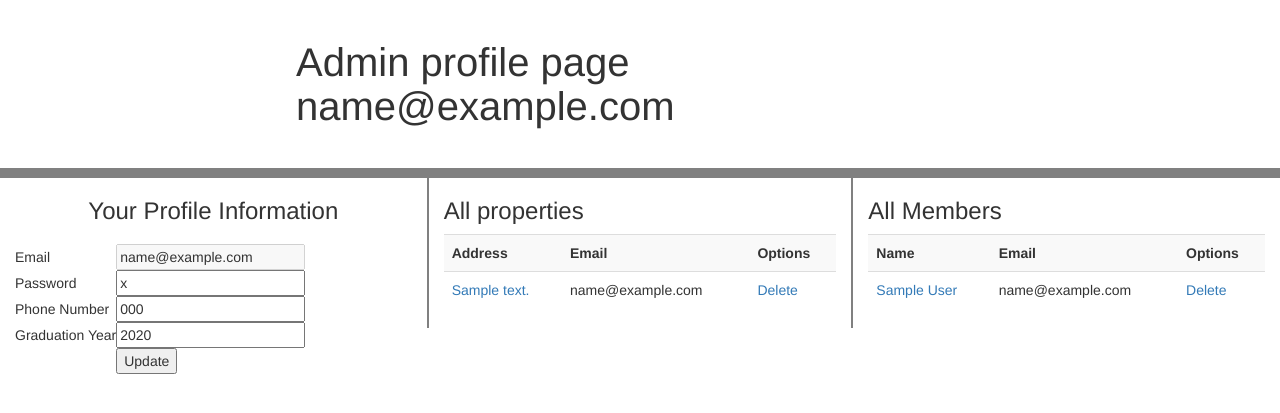
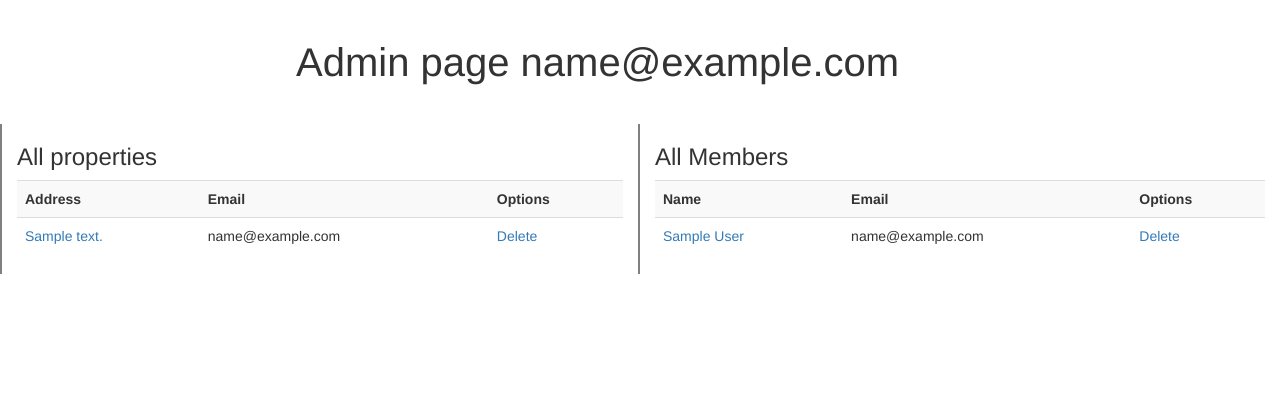
Before and after one commit to imnotcreative1/QBnB, a PHP site: page /admin.php in a window 1280 px wide. Shown: the part 41-454 px from the top of the page. Run offline with PHP 8.4, Linux system fonts and the light colour scheme; the visitor is signed in with stand-in values (Sample User, id 1); tables that the repository leaves empty or names only in its code hold one stand-in row (values such as "Sample post"); some libraries are stand-ins or nearby versions.

Commit message:
formatted admin page

```diff
--- a/admin.php
+++ b/admin.php
@@ -94,39 +94,10 @@ if(isset($_SESSION['email'])){
 
 ?>
 <!-- dynamic content will be here -->
- <h2 class = "greeting"> Admin profile page
+ <h2 class = "greeting"> Admin page
     <?php echo $myrow['email']; ?>
 </h2>
- <div class="col-md-4">
-    <h3 class = "PinfoHead"> Your Profile Information </h3>
-    <form name='editProfile' id='editProfile' action='profile.php' method='post'>
-        <table border='0'>
-            <tr>
-                <td>Email</td>
-                <td><input type='text' name='email' id='email' disabled  value="<?php echo $myrow['email']; ?>"  /></td>
-            </tr>
-            <tr>
-                <td>Password</td>
-                 <td><input type='text' name='password' id='password'  value="<?php echo $myrow['password']; ?>" /></td>
-            </tr>
-            <tr>
-                <td>Phone Number</td>
-                <td><input type='value' name='phone_num' id='phone_num'  value="<?php echo $myrow['phone_num']; ?>" /></td>
-            </tr>
-             <tr>
-                <td>Graduation Year</td>
-                <td><input type='value' name='gradYear' id='gradYear'  value="<?php echo $myrow['year']; ?>" /></td>
-            </tr>
-            <tr>
-                <td></td>
-                <td>
-                    <input type='submit' name='updateBtn' id='updateBtn' value='Update' />
-                </td>
-            </tr>
-        </table>
-    </form>
-</div>
-<div class="col-md-4" id = "profileMidCol">
+<div class="col-md-6" id = "profileMidCol">
        <h3 class = "MidHeader"> All properties </h3>
         <?php
             $addressArray = array();
@@ -154,7 +125,7 @@ if(isset($_SESSION['email'])){
         </table>
 
 </div>
-<div class="col-md-4" id = "Members_LeftCol">
+<div class="col-md-6" id = "Members_LeftCol">
     <h3 class = "LeftHeader"> All Members </h3>
         <?php
             $nameArray = array();
```
